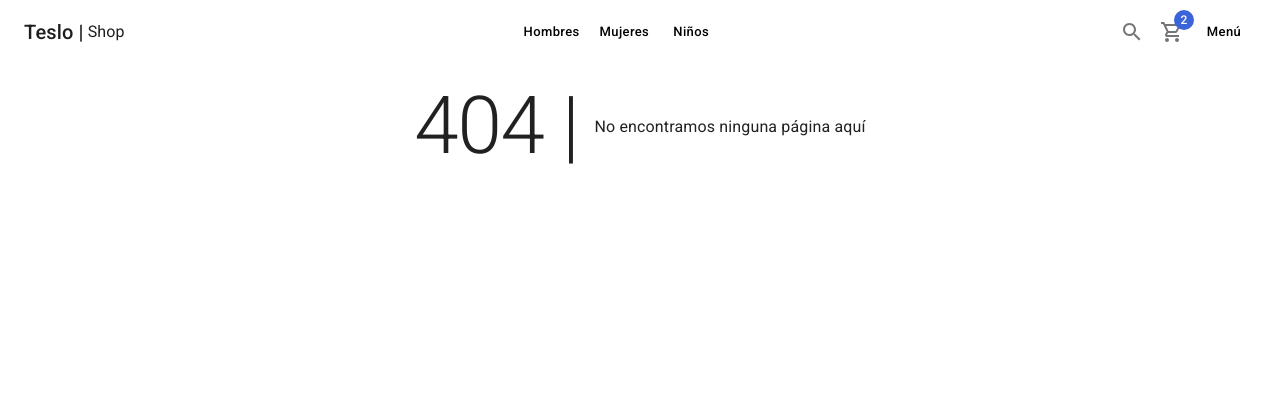
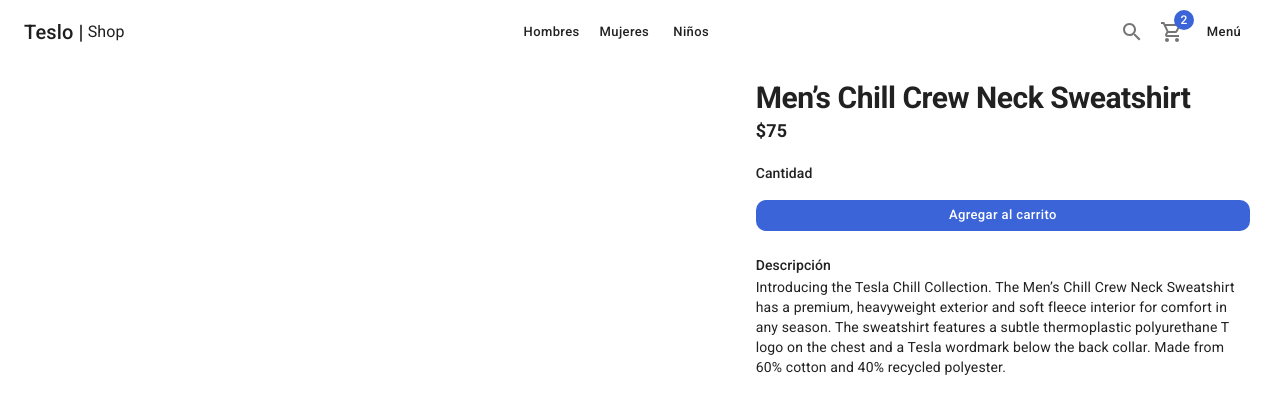
Before and after one commit to scarrilloh77/teslo-shop, a Next.js app: page /product/slug in a window 1280 px wide. Before the commit this address had no page. Shown: the top 414 px of the page. Built offline with nearby package versions, Linux system fonts and the light colour scheme.

Commit message:
Product screen

```diff
--- a/components/products/ProductCard.tsx
+++ b/components/products/ProductCard.tsx
@@ -6,8 +6,10 @@
   CardMedia,
   Box,
   Typography,
+  Link,
 } from '@mui/material';
 import { useMemo, useState } from 'react';
+import NextLink from 'next/link';
 
 interface Props {
   product: IProduct;
@@ -31,6 +33,8 @@
       onMouseLeave={() => setIsHovered(false)}
     >
       <Card>
+        <NextLink passHref legacyBehavior href="/product/slug" prefetch={false}>
+          <Link>
             <CardActionArea>
               <CardMedia
                 component="img"
@@ -39,6 +43,8 @@
                 alt={product.title}
               />
             </CardActionArea>
+          </Link>
+        </NextLink>
       </Card>
       <Box sx={{ mt: 1 }} className="fadeIn">
         <Typography fontWeight={700}>{product.title}</Typography>
--- /dev/null
+++ b/pages/product/slug.tsx
@@ -0,0 +1,38 @@
+import { ShopLayout } from '@/components/layouts';
+import { initialData } from '@/database/products';
+import { Box, Button, Chip, Grid, Typography } from '@mui/material';
+
+const product = initialData.products[0];
+
+const ProductPage = () => {
+  return (
+    <ShopLayout title={product.title} pageDescription={product.description}>
+      <Grid container spacing={3}>
+        <Grid item xs={12} sm={7}></Grid>
+        <Grid item xs={12} sm={5}>
+          <Box display="flex" flexDirection="column">
+            <Typography variant="h1" component="h1">
+              {product.title}
+            </Typography>
+            <Typography variant="subtitle1" component="h2">
+              ${product.price}
+            </Typography>
+            <Box sx={{ my: 2 }}>
+              <Typography variant="subtitle2">Cantidad</Typography>
+            </Box>
+            <Button color="secondary" className="circular-btn">
+              Agregar al carrito
+            </Button>
+            {/* <Chip label="No hay disponibles" variant="outlined" color="error" /> */}
+            <Box sx={{ mt: 3 }}>
+              <Typography variant="subtitle2">Descripción</Typography>
+              <Typography variant="body2">{product.description}</Typography>
+            </Box>
+          </Box>
+        </Grid>
+      </Grid>
+    </ShopLayout>
+  );
+};
+
+export default ProductPage;
--- a/themes/light-theme.ts
+++ b/themes/light-theme.ts
@@ -9,6 +9,9 @@
     },
     secondary: {
       main: '#3A64D8',
+    },
+    info: {
+      main: '#fff',
     },
   },
   components: {
@@ -52,11 +55,10 @@
         variant: 'contained',
         size: 'small',
         disableElevation: true,
+        color: 'info',
       },
       styleOverrides: {
         root: {
-          backgroundColor: 'white',
-          color: 'black',
           textTransform: 'none',
           boxShadow: 'none',
           borderRadius: 10,
```
Lines whose indentation alone changed are shown as unchanged.
